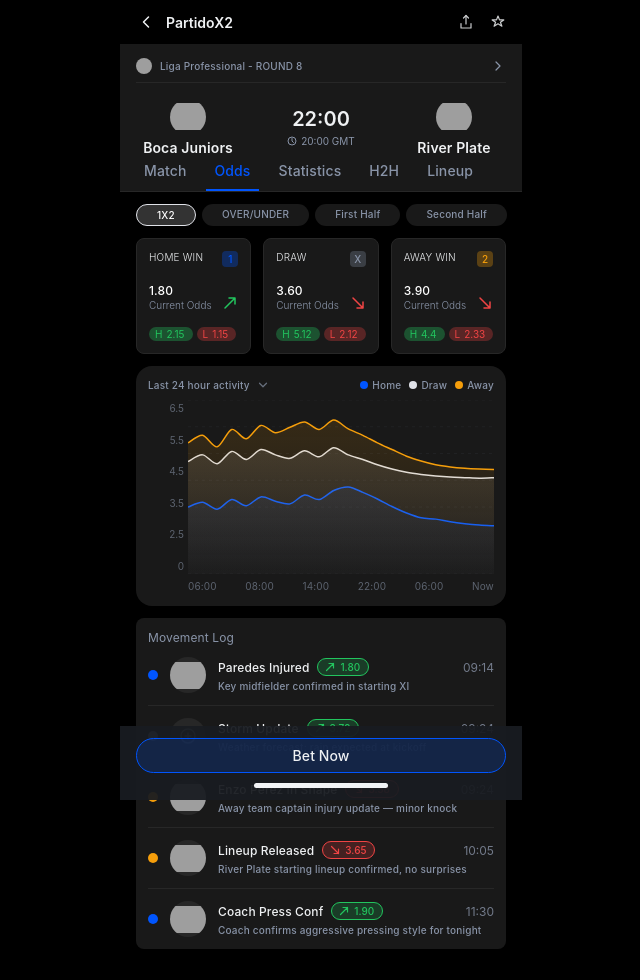
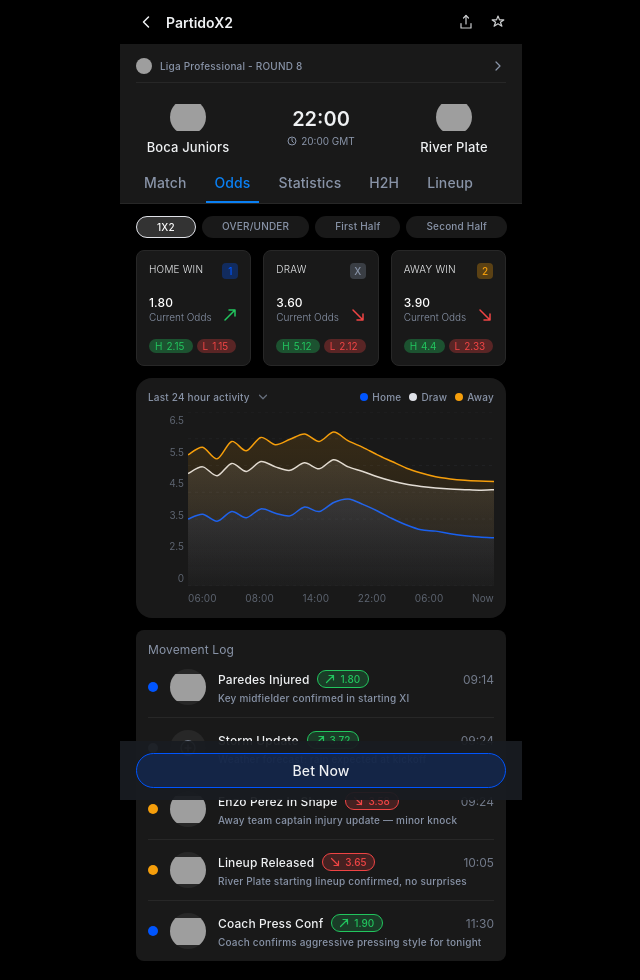
Before and after one commit to kaiseralon8/odds-movement, a plain HTML site: page index-v2.html in a window 1280 px wide. Shown: the top 980 px of the page, without its empty margins (319-959 px from the left). Drawn offline with Linux system fonts and the light colour scheme; grey boxes are pictures that could not be loaded.

Commit message:
Update index-v2.html

```diff
--- a/index-v2.html
+++ b/index-v2.html
@@ -44,7 +44,7 @@
   /* ── Match card ── */
   .match-card {
     background: #191919;
-    padding: 14px 16px 0;
+    padding: 14px 16px 12px;
     display: flex;
     flex-direction: column;
     gap: 16px;
@@ -68,8 +68,7 @@
   .team-block { display: flex; flex-direction: column; align-items: center; gap: 4px; width: 104px; }
   .team-logo { width: 36px; height: 36px; border-radius: 50%; overflow: hidden; }
   .team-logo img { width: 100%; height: 100%; object-fit: contain; }
-  /* ── CHANGE 4: team name +2px size, weight 500→600 ── */
-  .team-name { font-size: 14px; font-weight: 600; color: #eff1f3; text-align: center; letter-spacing: 0.12px; }
+  .team-name { font-size: 13px; font-weight: 500; color: #eff1f3; text-align: center; letter-spacing: 0.12px; }
   .match-center { display: flex; flex-direction: column; align-items: center; gap: 4px; }
   .match-time { font-size: 20px; font-weight: 600; color: #eff1f3; }
   .match-gmt { display: flex; align-items: center; gap: 4px; font-size: 10px; color: #8994a8; }
@@ -90,7 +89,6 @@
     border-bottom: 1px solid #272727;
   }
   .main-tabs::-webkit-scrollbar { display: none; }
-  /* ── CHANGE 2 & 3: tab padding adds 4px each side, font-size 12→14px ── */
   .tab-btn {
     flex-shrink: 0;
     height: 36px;
@@ -108,8 +106,8 @@
     transition: color 0.15s;
   }
   .tab-btn.active {
-    color: #0055fe;
-    border-bottom-color: #0055fe;
+    color: #0A80F4;
+    border-bottom-color: #0A80F4;
   }
   /* ── Bet-type filter tabs ── */
   .filter-tabs {
@@ -365,18 +363,12 @@
   .bet-now-btn span {
     font-size: 14px; font-weight: 500; color: #eff1f3; letter-spacing: 0.07px;
   }
-  .home-indicator {
-    width: 134px; height: 5px;
-    background: #f2f4f7;
-    border-radius: 100px;
-    margin: 4px auto 0;
-  }
+  .home-indicator { display: none; }
   .bottom-spacer { height: 16px; }
 </style>
 </head>
 <body>
 <div id="app">
-  <!-- CHANGE 1: status-bar removed — screen starts directly at app header -->
   <!-- Top header -->
   <div class="top-header">
     <div class="left">
@@ -679,11 +671,9 @@
 const AWAY = [4.90,5.18,4.75,5.40,5.05,5.55,5.28,5.48,5.68,5.40,5.75,5.42,5.18,4.90,4.65,4.40,4.22,4.08,4.00,3.95,3.92,3.90];
 const Y_MIN = 0;
 const Y_MAX = 6.5;
-
 const wrap   = document.getElementById('canvas-wrap');
 const canvas = document.getElementById('chart-canvas');
 const ctx    = canvas.getContext('2d');
-
 let _resizing = false;
 function resizeCanvas() {
   if (_resizing) return;
@@ -696,10 +686,8 @@
   drawChart(activeIdx);
   _resizing = false;
 }
-
 function xForIdx(i, W) { return (i / (HOME.length - 1)) * W; }
 function yForVal(v, H)  { return H - ((v - Y_MIN) / (Y_MAX - Y_MIN)) * H; }
-
 function smoothPath(pts, tension = 0.15) {
   if (pts.length < 2) return;
   ctx.moveTo(pts[0][0], pts[0][1]);
@@ -715,17 +703,14 @@
     ctx.bezierCurveTo(cp1x, cp1y, cp2x, cp2y, p2[0], p2[1]);
   }
 }
-
 let activeIdx = -1;
 let selectedSeries = null;
 let activeMarkerLabels = new Set();
-
 const SERIES = [
   { key: 'home', data: HOME, color: '#0055fe' },
   { key: 'draw', data: DRAW, color: '#e0e2e8' },
   { key: 'away', data: AWAY, color: '#f59e0b' },
 ];
-
 function drawChart(hoverIdx) {
   const dpr = devicePixelRatio;
   const W = canvas.width / dpr;
@@ -733,7 +718,6 @@
   ctx.save();
   ctx.scale(dpr, dpr);
   ctx.clearRect(0, 0, W, H);
-
   const yVals = [6.5, 5.5, 4.5, 3.5, 2.5, 0];
   ctx.setLineDash([3, 4]);
   ctx.lineWidth = 0.5;
@@ -746,7 +730,6 @@
     ctx.stroke();
   });
   ctx.setLineDash([]);
-
   if (hoverIdx >= 0) {
     const x = xForIdx(hoverIdx, W);
     ctx.beginPath();
@@ -756,17 +739,14 @@
     ctx.lineTo(x, H);
     ctx.stroke();
   }
-
   const order = selectedSeries
     ? [...SERIES.filter(s => s.key !== selectedSeries), SERIES.find(s => s.key === selectedSeries)]
     : SERIES;
-
   order.forEach(({ key, data, color }) => {
     const dimmed = selectedSeries !== null && selectedSeries !== key;
     const alpha  = dimmed ? 0.18 : 1;
     const pts = data.map((v, i) => [xForIdx(i, W), yForVal(v, H)]);
     ctx.globalAlpha = alpha;
-
     ctx.beginPath();
     smoothPath(pts);
     ctx.lineTo(pts[pts.length-1][0], H);
@@ -777,14 +757,12 @@
     grad.addColorStop(1, hexAlpha(color, 0.01));
     ctx.fillStyle = grad;
     ctx.fill();
-
     ctx.beginPath();
     smoothPath(pts);
     ctx.strokeStyle = color;
     ctx.lineWidth = dimmed ? 1 : 1.5;
     ctx.lineJoin = 'round';
     ctx.stroke();
-
     if (hoverIdx >= 0) {
       const [px, py] = pts[hoverIdx];
       ctx.beginPath();
@@ -803,7 +781,6 @@
     }
     ctx.globalAlpha = 1;
   });
-
   if (selectedSeries !== null) {
     const sel = SERIES.find(s => s.key === selectedSeries);
     if (sel) {
@@ -812,34 +789,28 @@
       const maxVal = Math.max(...d);
       const minIdx = d.indexOf(minVal);
       const maxIdx = d.indexOf(maxVal);
-
       [
         { idx: maxIdx, val: maxVal, dot: '#22c55e', glow: 'rgba(34,197,94,0.13)', above: true  },
         { idx: minIdx, val: minVal, dot: '#ef4444', glow: 'rgba(239,68,68,0.13)',  above: false },
       ].forEach(({ idx, val, dot, glow, above }) => {
         const x = xForIdx(idx, W);
         const y = yForVal(val, H);
-
         ctx.beginPath();
         ctx.arc(x, y, 10, 0, Math.PI * 2);
         ctx.fillStyle = glow;
         ctx.fill();
-
         ctx.beginPath();
         ctx.arc(x, y, 5.5, 0, Math.PI * 2);
         ctx.fillStyle = hexAlpha(dot, 0.25);
         ctx.fill();
-
         ctx.beginPath();
         ctx.arc(x, y, 3, 0, Math.PI * 2);
         ctx.fillStyle = dot;
         ctx.fill();
-
         ctx.beginPath();
         ctx.arc(x, y, 1.1, 0, Math.PI * 2);
         ctx.fillStyle = '#fff';
         ctx.fill();
-
         const markerKey = above ? 'max' : 'min';
         if (activeMarkerLabels.has(markerKey)) {
           const labelText = above ? 'Highest' : 'Lowest';
@@ -855,23 +826,19 @@
       });
     }
   }
-
   ctx.restore();
 }
-
 function hexAlpha(hex, a) {
   const r = parseInt(hex.slice(1,3),16);
   const g = parseInt(hex.slice(3,5),16);
   const b = parseInt(hex.slice(5,7),16);
   return `rgba(${r},${g},${b},${a})`;
 }
-
 const tooltip = document.getElementById('chart-tooltip');
 const ttTime  = document.getElementById('tt-time');
 const ttHome  = document.getElementById('tt-home');
 const ttDraw  = document.getElementById('tt-draw');
 const ttAway  = document.getElementById('tt-away');
-
 function showTooltip(idx, clientX, clientY) {
   ttTime.textContent = TIMES[idx];
   ttHome.textContent = HOME[idx].toFixed(2);
@@ -888,16 +855,13 @@
   tooltip.style.top  = top  + 'px';
   tooltip.style.transformOrigin = left > clientX ? 'top left' : 'top right';
 }
-
 function hideTooltip() { tooltip.classList.remove('visible'); }
-
 function getHoverIdx(clientX) {
   const rect = canvas.getBoundingClientRect();
   const x = clientX - rect.left;
   const frac = Math.max(0, Math.min(1, x / rect.width));
   return Math.round(frac * (HOME.length - 1));
 }
-
 function hitTestMarkers(clientX, clientY) {
   if (selectedSeries === null) return false;
   const sel = SERIES.find(s => s.key === selectedSeries);
@@ -925,28 +889,23 @@
   if (hit) drawChart(activeIdx);
   return hit;
 }
-
 canvas.addEventListener('click', e => { hitTestMarkers(e.clientX, e.clientY); });
-
 let _touchStart = null;
 canvas.addEventListener('touchstart', e => {
   e.preventDefault();
   _touchStart = { x: e.touches[0].clientX, y: e.touches[0].clientY };
 }, { passive: false });
-
 canvas.addEventListener('mousemove', e => {
   const idx = getHoverIdx(e.clientX);
   activeIdx = idx;
   drawChart(idx);
   showTooltip(idx, e.clientX, e.clientY);
 });
-
 canvas.addEventListener('mouseleave', () => {
   activeIdx = -1;
   drawChart(-1);
   hideTooltip();
 });
-
 canvas.addEventListener('touchmove', e => {
   e.preventDefault();
   const t = e.touches[0];
@@ -955,7 +914,6 @@
   drawChart(idx);
   showTooltip(idx, t.clientX, t.clientY);
 }, { passive: false });
-
 canvas.addEventListener('touchend', e => {
   if (_touchStart) {
     const t = e.changedTouches[0];
@@ -966,7 +924,6 @@
   }
   setTimeout(() => { activeIdx = -1; drawChart(-1); hideTooltip(); }, 1200);
 });
-
 document.querySelectorAll('.bet-card').forEach(card => {
   card.addEventListener('click', () => {
     const key = card.dataset.series;
@@ -982,7 +939,6 @@
     drawChart(activeIdx);
   });
 });
-
 const betNavbar = document.getElementById('bet-navbar');
 let ticking = false;
 window.addEventListener('scroll', () => {
@@ -994,21 +950,18 @@
     ticking = true;
   }
 });
-
 document.querySelectorAll('.tab-btn').forEach(btn => {
   btn.addEventListener('click', () => {
     document.querySelectorAll('.tab-btn').forEach(b => b.classList.remove('active'));
     btn.classList.add('active');
   });
 });
-
 document.querySelectorAll('.filter-tab').forEach(btn => {
   btn.addEventListener('click', () => {
     document.querySelectorAll('.filter-tab').forEach(b => b.classList.remove('active'));
     btn.classList.add('active');
   });
 });
-
 window.addEventListener('resize', resizeCanvas);
 const ro = new ResizeObserver(() => { resizeCanvas(); });
 ro.observe(wrap);
```
